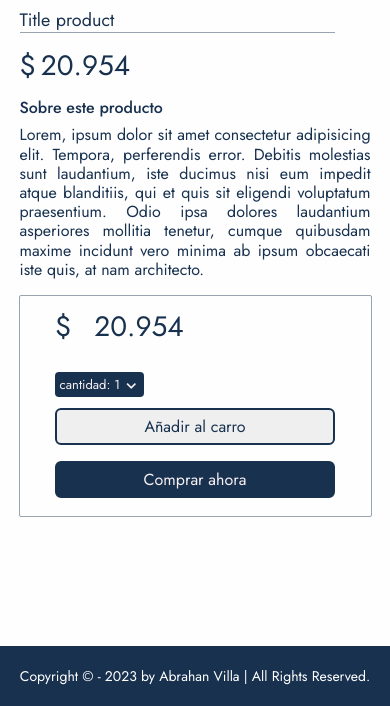
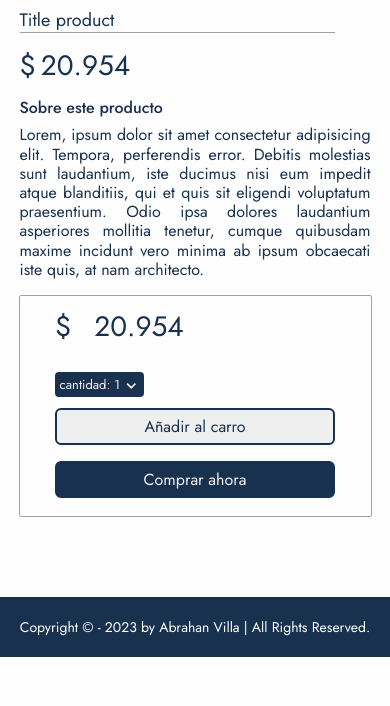
Before and after one commit to Ajvilla99/e-commerce-alurageek, a website with bundled scripts: page screen/view-product.html in a window 390 px wide. Shown: the part 138-844 px from the top of the page. Built offline with nearby package versions, Linux system fonts and the light colour scheme; no server answers.

Commit message:
view product mobile 02

```diff
--- a/style/detalle-producto/detalle-producto.css
+++ b/style/detalle-producto/detalle-producto.css
@@ -17,7 +17,7 @@
 }
 
 footer {
-    position: absolute;
+    position: static;
     width: 100%;
     bottom: 0;
     left: 0;
@@ -209,6 +209,7 @@ footer {
     .detail__box {
         flex-direction: column;
         width: 100%;
+        margin-bottom: 5rem;
     }
     .aside_left {
         flex-direction: column;
```
